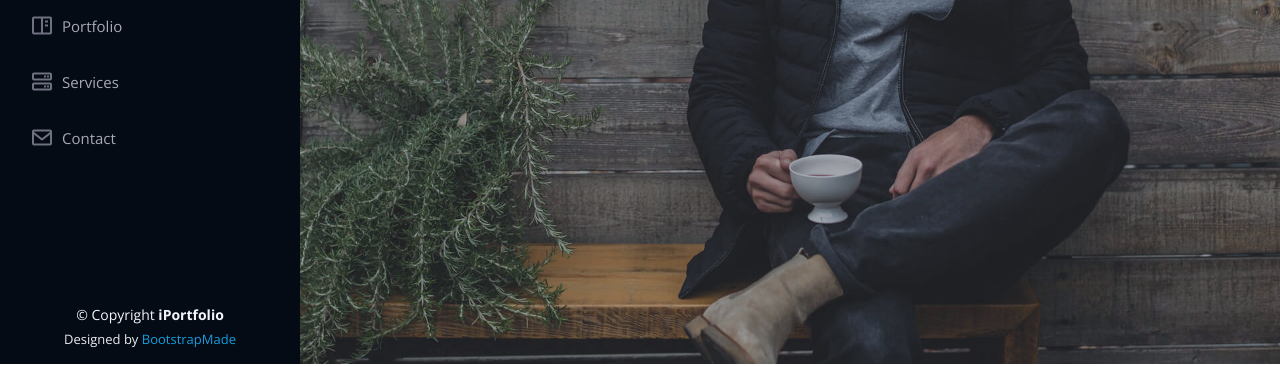
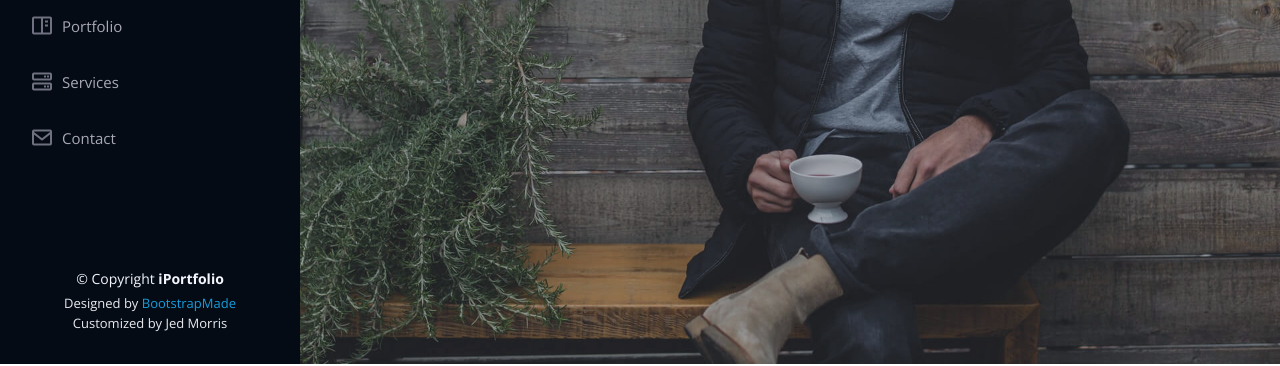
Before and after one commit to jedmorris/portfolioTemplate, a plain HTML site: page index.html in a window 1280 px wide. Shown: the part 436-802 px from the top of the page. Drawn offline with nearby package versions, Linux system fonts and the light colour scheme.

Commit message:
favicon not working-need to replace. Updated copyright div

```diff
--- a/index.html
+++ b/index.html
@@ -838,6 +838,7 @@
 				<!-- Licensing information: https://bootstrapmade.com/license/ -->
 				<!-- Purchase the pro version with working PHP/AJAX contact form: https://bootstrapmade.com/iportfolio-bootstrap-portfolio-websites-template/ -->
 				Designed by <a href="https://bootstrapmade.com/">BootstrapMade</a>
+				<p>Customized by Jed Morris</p>
 			</div>
 		</div>
 	</footer><!-- End  Footer -->
```
Also changed, not shown: img/apple-touch-icon.png, img/favicon.png.
